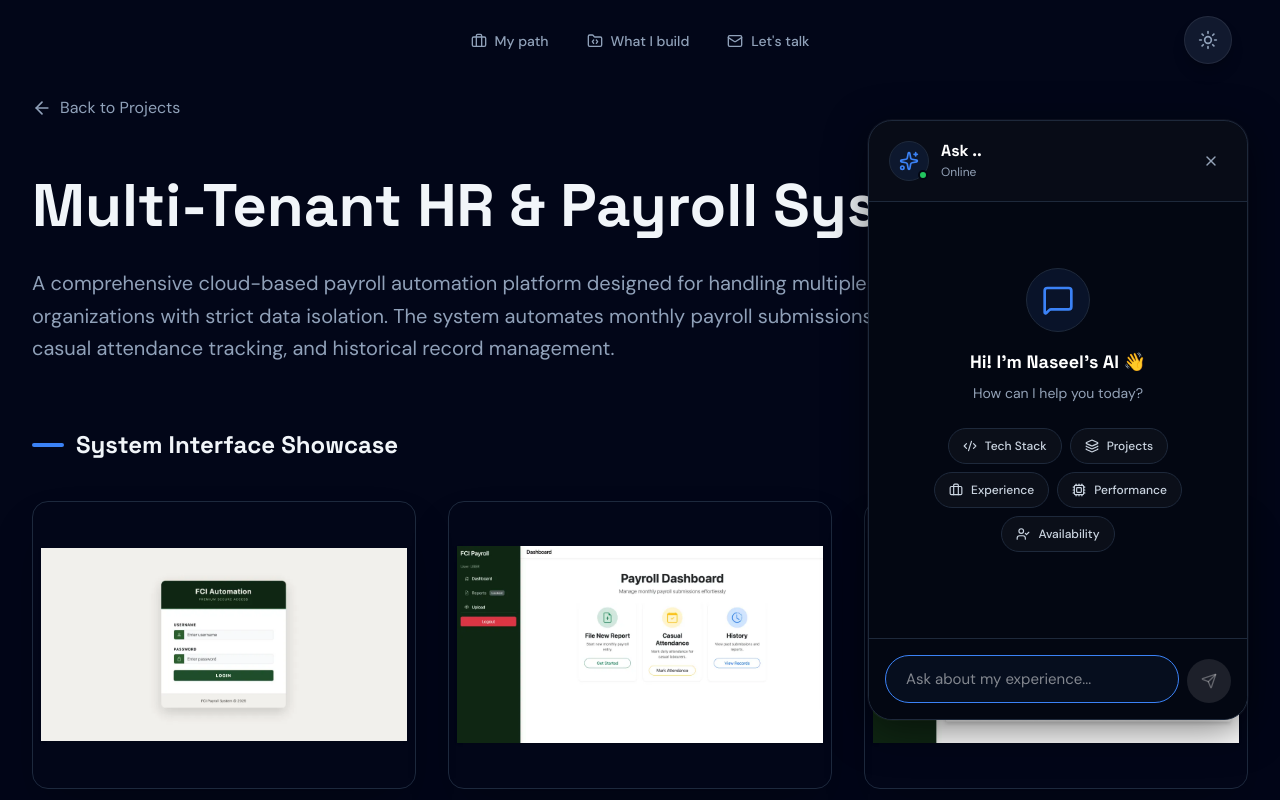
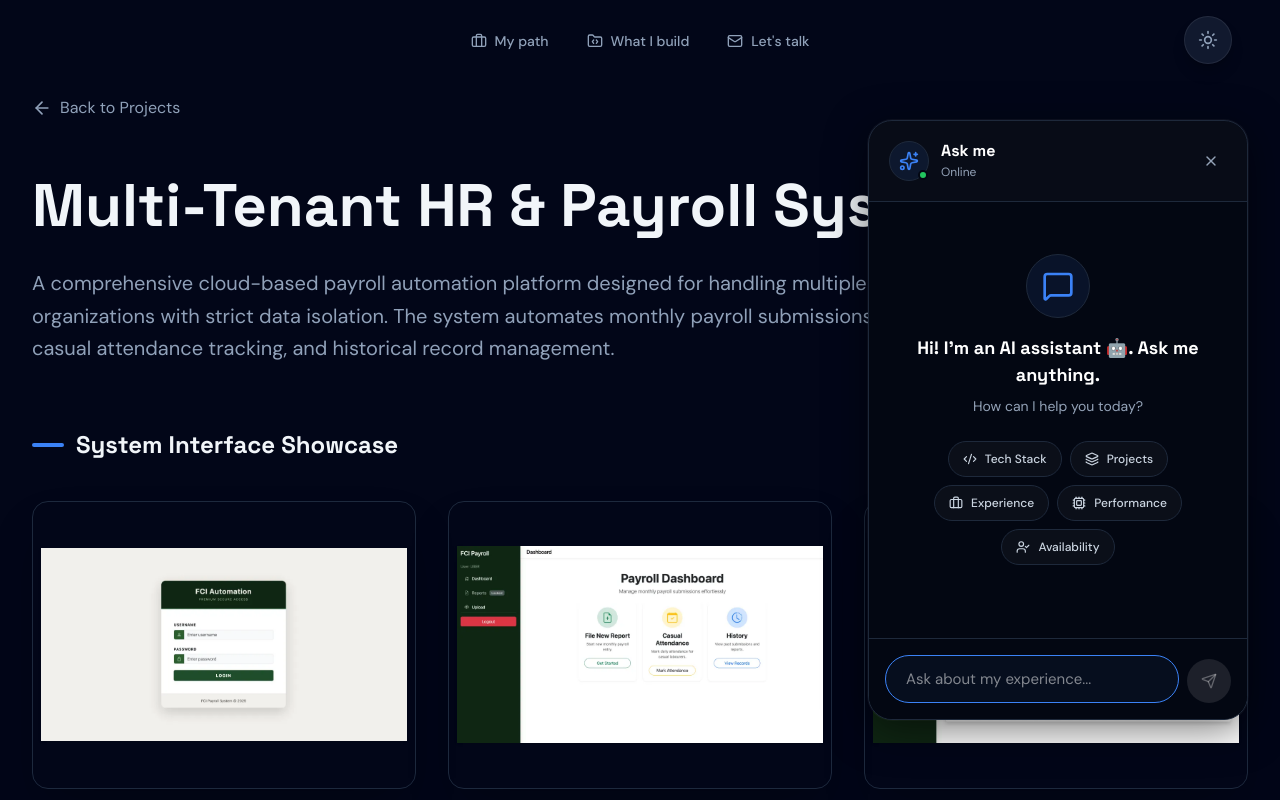
Before and after one commit to mhdnaseeel/mhdnaseeel, a React (Vite) app: page /project/hr-payroll in a window 1280 px wide. Both pictures are taken after a click on the button "Ask AI". Shown: the top 800 px of the page. Built offline with nearby package versions, Linux system fonts and the light colour scheme.

Commit message:
feat: update chat header and welcome message text for improved clarity

```diff
--- a/src/components/FloatingChat.tsx
+++ b/src/components/FloatingChat.tsx
@@ -122,7 +122,7 @@ const FloatingChat: React.FC = () => {
                   <div className="chat-avatar-status" />
                 </div>
                 <div>
-                  <h3 className="chat-header-name">Ask ..</h3>
+                  <h3 className="chat-header-name">Ask me</h3>
                   <p className="chat-header-status">
                     {isLoading ? 'Thinking...' : 'Online'}
                   </p>
@@ -159,7 +159,7 @@ const FloatingChat: React.FC = () => {
                   <div className="chat-welcome-avatar flex items-center justify-center bg-primary/10 mb-4">
                     <MessageSquare className="w-8 h-8 text-primary" />
                   </div>
-                  <h4 className="chat-welcome-title">Hi! I'm Naseel's AI 👋</h4>
+                  <h4 className="chat-welcome-title">Hi! I'm an AI assistant 🤖. Ask me anything.</h4>
                   <p className="chat-welcome-text mb-6">
                     How can I help you today?
                   </p>
```
